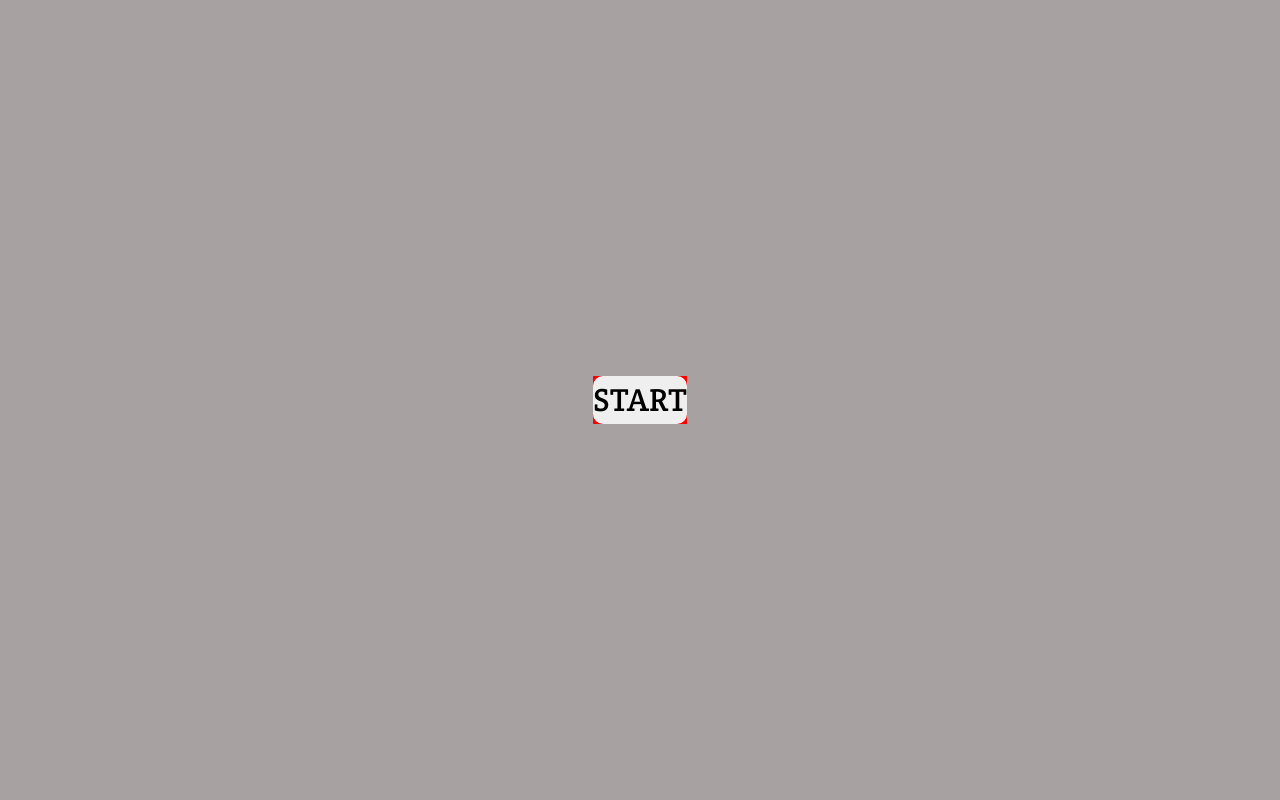
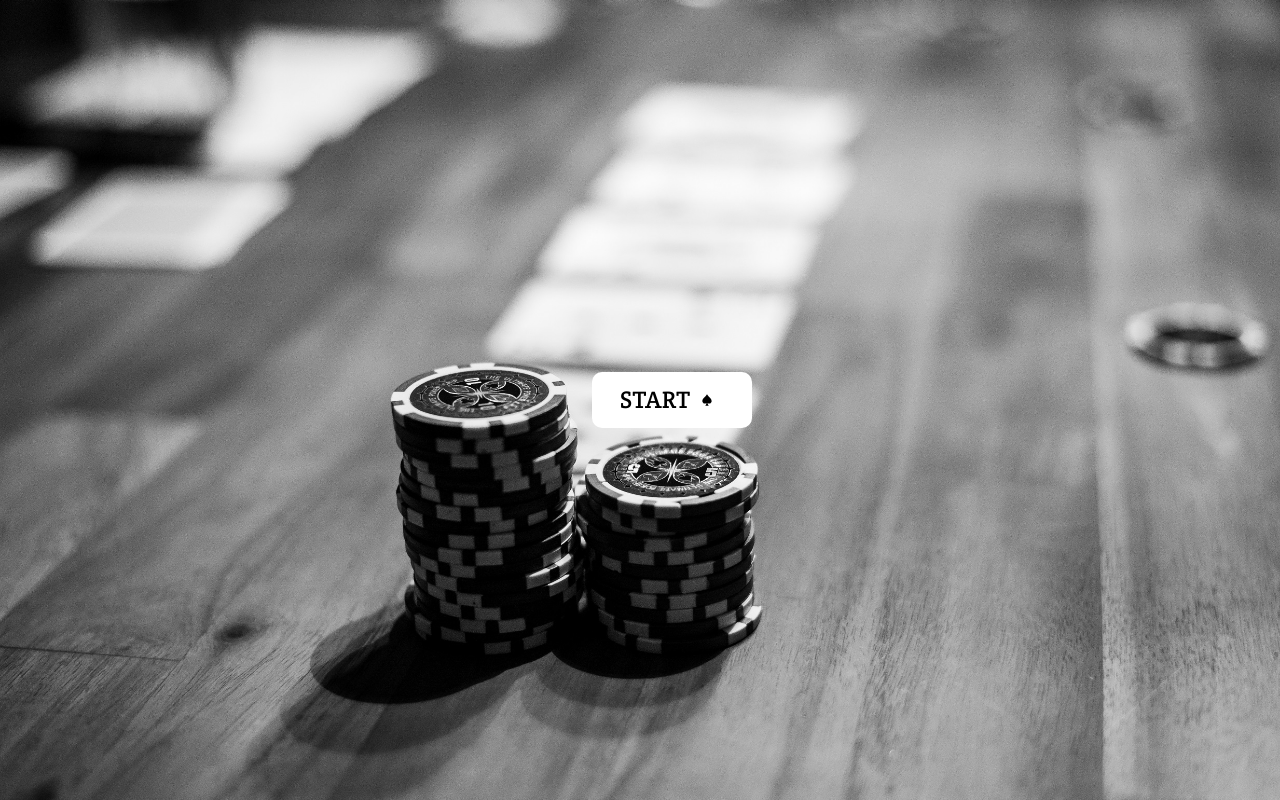
Before and after one commit to jjpickering10/CI-MS2-PokerQuiz, a plain HTML site: page spade.html in a window 1280 px wide. Drawn offline with nearby package versions, Linux system fonts and the light colour scheme.

Commit message:
Added background to spade.html and gave cards better spacing

```diff
--- a/assets/css/spade.css
+++ b/assets/css/spade.css
@@ -1,7 +1,9 @@
 @import url("https://fonts.googleapis.com/css2?family=Crete+Round&display=swap");
 
 body {
-  background-color: rgb(167, 161, 161);
+    background-color: rgb(167, 161, 161);
+    background: url(../images/cardsandchipsbackground.jpg) no-repeat center center fixed;
+    background-size: cover;
 }
 
 * {
@@ -19,12 +21,13 @@ body {
     align-items: center
 }
 
-.card-game-container {
+.card-game-container, .card-board-container {
     display: flex;
     flex-wrap: wrap;
-    justify-content: space-evenly;
-    grid-area: 2 / 1 / 3 / 2;
-   background-color: orange;
+    justify-content: center;
+    gap: 5px;
+    /* grid-area: 2 / 1 / 3 / 2; */
+    /* background-color: orange; */
 }
 
 .card-game-container img {
@@ -36,16 +39,15 @@ body {
     justify-content: center;
     align-items: center;
     /* grid-area: 3 / 1 / 4 / 2; */
-    background-color: red;
+    /* background-color: red; */
 }
 
-.card-board-container {
-    display: flex;
-    flex-wrap: wrap;
-    justify-content: space-evenly;
-    /* grid-area: 4 / 1 / 5 / 2; */
-    background-color: purple;
-    /* height: 100%; */
+.question-container p {
+    margin: 2rem;
+    text-align: center;
+    font-size: 2rem;
+    color: black;
+
 }
 
 .card-board-container img {
@@ -58,20 +60,37 @@ body {
     background-color: pink;
 }
 
-.hide {
-    display: none;
+
+.start {
+    animation: next-button 2s;
+    display: flex;
+    justify-content: center;
+    align-items: center;
+    padding: 10px;
+    cursor: pointer;
+    border-radius: 10px;
+    border: none;
+    outline: none;
+    font-size: 1.5rem;
+    width: 10rem;
+    margin: 10px;
+    /* background-color: var(--button-background-colour);
+    color: var(--button-text-colour); */
+    background-color: white;
+    color: black;
+    transition: 1s;
+    transform: scale(1);
 }
 
-#start {
-    border-radius: 10px;
-    font-size: 2rem;
-    border: none;
-    animation: next-button 3s;
-
+#start svg {
+    margin: 5px;
+    padding: 5px;
+    fill: black;
 }
 
-#start:hover {
+#start:hover, #start:focus {
     transform: scale(1.05);
+    outline: none;
     box-shadow: 0px 0px 5px 5px white;
 
 }
@@ -124,3 +143,7 @@ body {
         opacity: 1;
     }
 }
+
+.hide {
+    display: none;
+}
--- a/assets/js/spade.js
+++ b/assets/js/spade.js
@@ -20,7 +20,7 @@ let questionIndex = 0
 startButton.addEventListener('click', startGame)
 
 function startGame(){ //----https://stackoverflow.com/questions/4908378/javascript-array-of-functions#4908388
-
+    startButton.classList.add('hide')
     shuffledQuestions = shuffleQuestions(questions)
     console.log(shuffledQuestions)
 
--- a/spade.html
+++ b/spade.html
@@ -21,7 +21,9 @@
   <div id="card-choice" class="card-game-container hide"></div>
   <div id="game-start" class="question-container">
       <p id="question"></p>
-      <button id="start">START</button>
+      <button id="start" class="start">START<svg style="width:24px;height:24px" viewBox="0 0 24 24">
+    <path d="M12,2C9,7 4,9 4,14C4,16 6,18 8,18C9,18 10,18 11,17C11,17 11.32,19 9,22H15C13,19 13,17 13,17C14,18 15,18 16,18C18,18 20,16 20,14C20,9 15,7 12,2Z" />
+</svg></button>
   </div>
   <div id="card-board" class="card-board-container hide"></div>
   <div id="results" class="results-container"></div>
```
